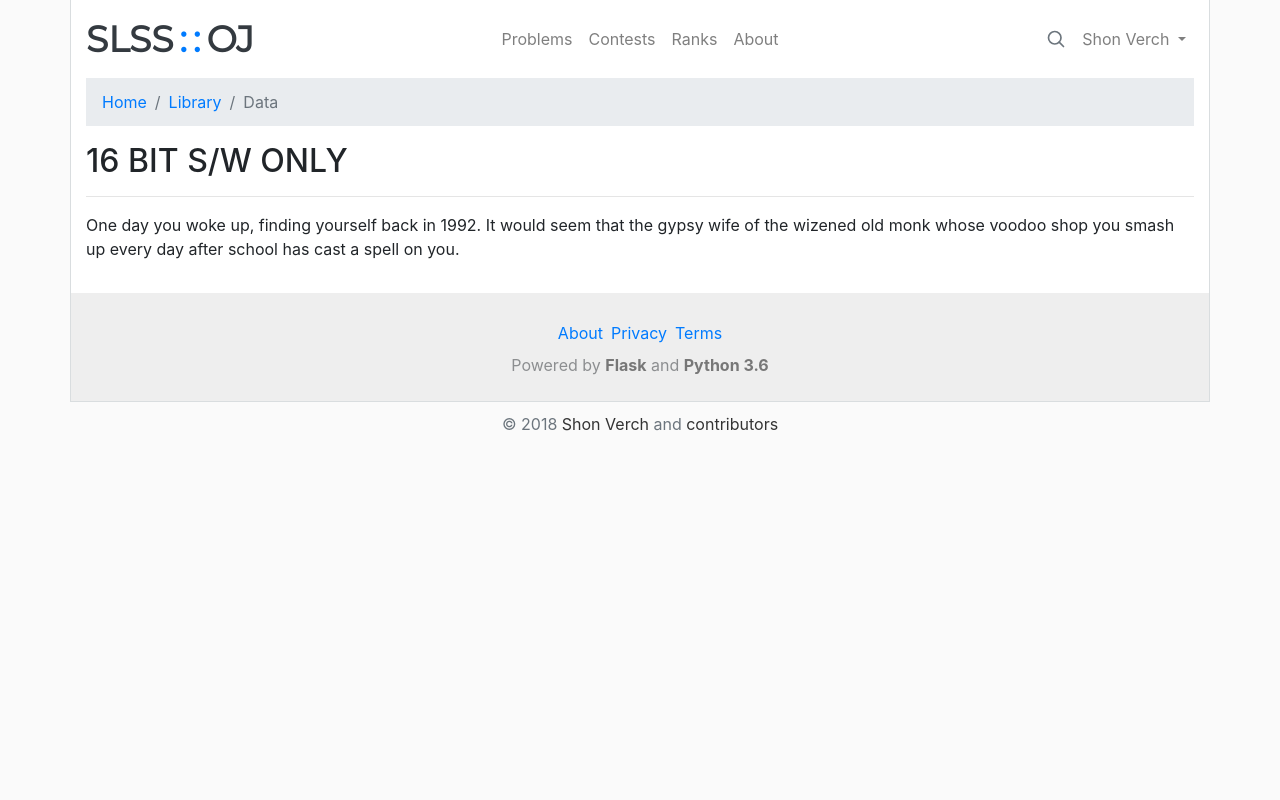
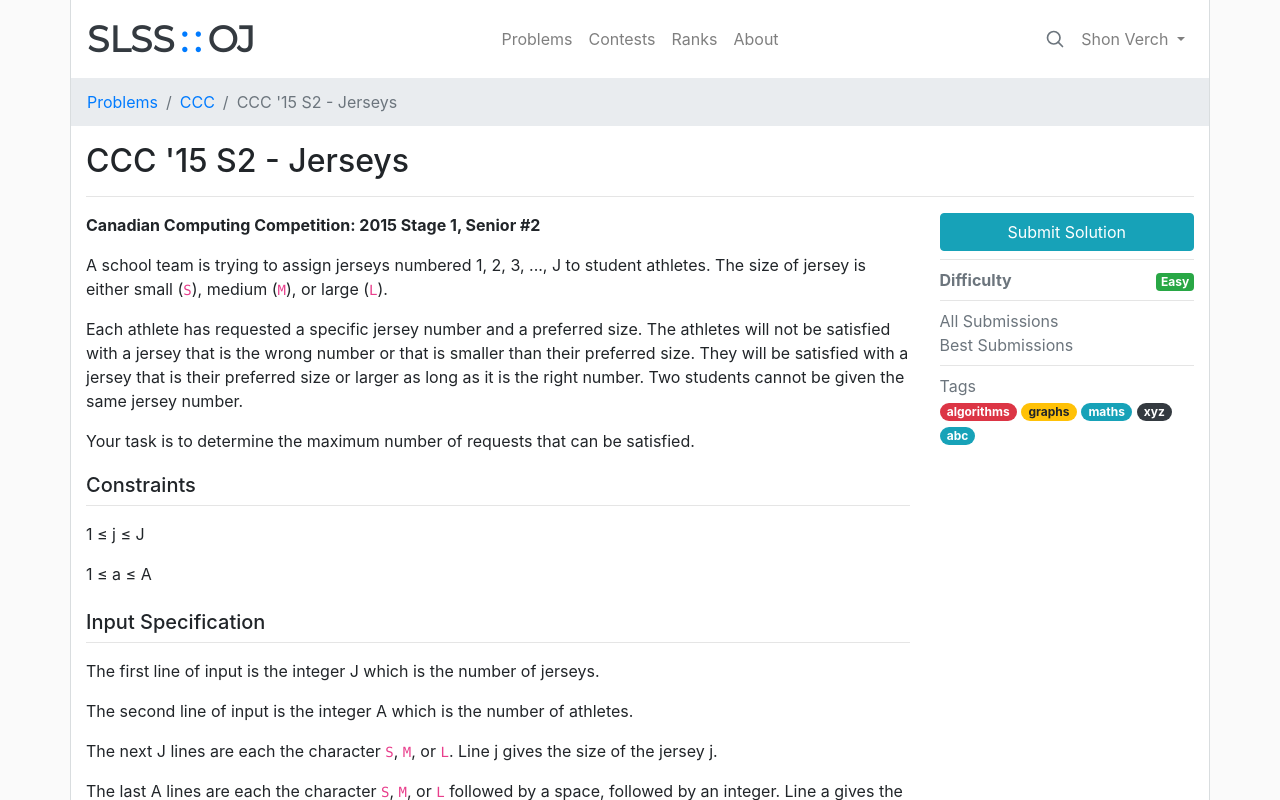
Before and after one commit to galacticglum/OnlineGraderCS, a React (Create React App) app in the folder frontend/: page /problem/1 in a window 1280 px wide. Shown: the top 800 px of the page. Built offline with nearby package versions, Linux system fonts and the light colour scheme.

Commit message:
Problem page mockup styling

```diff
--- a/frontend/src/components/BreadcrumbNavigation.js
+++ b/frontend/src/components/BreadcrumbNavigation.js
@@ -7,11 +7,9 @@ import './BreadcrumbNavigation.css';
 export default class BreadcrumbNavigation extends Component {
     render() {
         return (
-            <Navigation includeLine={false}>
+            <Navigation childrenClassName='px-0' includeLine={false}>
                 <Breadcrumb listClassName="breadcrumb-nav my-0 mx-0" className="my-0 py-0">
-                    <BreadcrumbItem><a href="#">Home</a></BreadcrumbItem>
-                    <BreadcrumbItem><a href="#">Library</a></BreadcrumbItem>
-                    <BreadcrumbItem active>Data</BreadcrumbItem>
+                    {this.props.children}
                 </Breadcrumb>
             </Navigation>
         )
--- a/frontend/src/components/Navigation.js
+++ b/frontend/src/components/Navigation.js
@@ -35,8 +35,8 @@ class Navigation extends Component {
         const navLineClass = this.props.includeLine == true ? 'nav-line' : '';
 
         return (
-            <div className="container">
-                <Navbar light expand="md" className={"justify-content-center py-3 px-0 nav-header " + navLineClass}>
+            <div className={'container px-0'}>
+                <Navbar light expand="md" className={"justify-content-center py-3 nav-header " + navLineClass}>
                     <NavbarBrand tag={Link} to="/" className="d-flex w-50 mr-auto text-dark nav-header-brand">
                         <strong>
                             SLS
@@ -99,14 +99,17 @@ class Navigation extends Component {
                     </Collapse>
                 </Navbar>
 
-                {this.props.children}
+                <div className={this.props.childrenClassName}>
+                    {this.props.children}
+                </div>
             </div>
         );
     }
 }
 
 Navigation.defaultProps = {
-    includeLine: true
+    includeLine: true,
+    childrenClassName: 'px-3'
 }
 
 export default Navigation;
--- a/frontend/src/components/pages/Problem.css
+++ b/frontend/src/components/pages/Problem.css
@@ -2,3 +2,7 @@
     margin-bottom: .25rem;
     font-size: 2rem;
 }
+
+.btn-submit-solution {
+    width: 100%;
+}
--- a/frontend/src/components/pages/Problem.js
+++ b/frontend/src/components/pages/Problem.js
@@ -1,13 +1,46 @@
 import React, { Component } from 'react'
-import { Breadcrumb, BreadcrumbItem } from 'reactstrap';
+import {
+    Row,
+    Col,
+    BreadcrumbItem,
+    Button,
+    Badge,
+    Table } from 'reactstrap';
+
 import { withRouter } from 'react-router-dom';
 
 import BreadcrumbNavigation from '../BreadcrumbNavigation';
 import Footer from '../Footer';
+import TagList from '../TagList';
 
 import './Problem.css';
 
 class Problem extends Component {
+    state = {
+        tags: [
+            {
+                name: 'algorithms',
+                className: 'badge-danger'
+            },
+            {
+                name: 'graphs',
+                className: 'badge-warning'
+            },
+            {
+                name: 'maths',
+                className: 'badge-info'
+            },
+            {
+                name: 'xyz',
+                className: 'badge-dark'
+            },
+            {
+                name: 'abc',
+                className: 'badge-info'
+            }
+        ]
+    }
+
     componentWillMount() {
         const { id } = this.props.match.params;
 
@@ -23,18 +56,121 @@ class Problem extends Component {
         return (
             <div>
                 <div className="content">
-                    <BreadcrumbNavigation />
+                    <BreadcrumbNavigation>
+                        <BreadcrumbItem><a href="#">Problems</a></BreadcrumbItem>
+                        <BreadcrumbItem><a href="#">CCC</a></BreadcrumbItem>
+                        <BreadcrumbItem active>CCC '15 S2 - Jerseys</BreadcrumbItem>
+                    </BreadcrumbNavigation>
 
                     <div className="container py-3">
-                        <h2 className="problem-title">16 BIT S/W ONLY</h2>
+                        <Col md="12" className="px-0">
+                            <h2 className="problem-title">CCC '15 S2 - Jerseys</h2>
+                            {/* <div className="d-flex flex-row">
+                                <h2 className="problem-title">CCC '15 S2 - Jerseys</h2>
+                                <Badge className="ml-auto align-self-end" color="success">Easy</Badge>
+                            </div> */}
                             <hr/>
-                        {/* <p className="blog-post-meta">{props.post.date} by <a href="#">{props.post.user}</a></p> */}
+                        </Col>
 
+                        <Row className="px-0">
+                            <Col md="9">
+                                <div className="problem-description">
+                                    <p><strong>Canadian Computing Competition: 2015 Stage 1, Senior #2</strong></p>
+                                    <p>
+                                        A school team is trying to assign jerseys numbered 1, 2, 3, ..., J to student athletes. The size of
+                                        jersey is either small (<code>S</code>), medium (<code>M</code>), or large (<code>L</code>).
+                                    </p>
+
+                                    <p>
+                                        Each athlete has requested a specific jersey number and a preferred size. The athletes will not be satisfied with
+                                        a jersey that is the wrong number or that is smaller than their preferred size. They will be satisfied with a
+                                        jersey that is their preferred size or larger as long as it is the right number. Two students cannot be given the
+                                        same jersey number.
+                                    </p>
+
+                                    <p>
+                                        Your task is to determine the maximum number of requests that can be satisfied.
+                                    </p>
+                                </div>
+
+                                <div className="py-1 problem-constraints">
+                                    <h5>Constraints</h5>
+                                    <hr className="mt-0" />
+                                    <p>
+                                        1 ≤ j ≤ J
+                                    </p>
+                                    <p>
+                                        1 ≤ a ≤ A
+                                    </p>
+                                </div>
+
+                                <div className="py-1 problem-input-spec">
+                                    <h5>Input Specification</h5>
+                                    <hr className="mt-0" />
+                                    <p>
+                                        The first line of input is the integer J which is the number of jerseys.
+                                    </p>
+                                    <p>
+                                        The second line of input is the integer A which is the number of athletes.
+                                    </p>
+                                    <p>
+                                        The next J lines are each the character <code>S</code>, <code>M</code>, or <code>L</code>. Line j gives the
+                                        size of the jersey j.
+                                    </p>
+                                    <p>
+                                        The last A lines are each the character <code>S</code>, <code>M</code>, or <code>L</code> followed by a space, followed
+                                        by an integer. Line a gives the requested size and jersey number for athlete a where the athletes are numbered
+                                        1, 2, 3, ..., A.
+                                    </p>
+                                    <p>
+                                        For 50% of the test cases, 1 ≤ J ≤ 10^3  and 1 ≤ A ≤ 10^3.
+                                    </p>
+                                    <p>
+                                        For the remaining 50% of the test cases, 1 ≤ J ≤ 10^6  and 1 ≤ A ≤ 10^6.
+                                    </p>
+                                </div>
+
+                                <div className="py-1 problem-output-spec">
+                                    <h5>Output Specification</h5>
+                                    <hr className="mt-0" />
                                     <p>
                                         One day you woke up, finding yourself back in 1992.
                                         It would seem that the gypsy wife of the wizened old monk
                                         whose voodoo shop you smash up every day after school has cast a spell on you.
                                     </p>
+                                </div>
+
+                            </Col>
+                            <Col md="3" className="order-first order-md-2">
+                                {/* <p className="blog-post-meta">{props.post.date} by <a href="#">{props.post.user}</a></p> */}
+
+                                <Button color="info" className="mb-0 btn-submit-solution">
+                                    Submit Solution
+                                </Button>
+                                <hr className="my-2" />
+                                <Table className="m-0" borderless={true}>
+                                    <tbody>
+                                    <tr>
+                                        <th scope="row" className="m-0 p-0 text-muted">Difficulty</th>
+                                        <td className="m-0 p-0 text-right"><Badge color="success">Easy</Badge></td>
+                                    </tr>
+                                    </tbody>
+                                </Table>
+                                <hr className="my-2" />
+                                <div>
+                                    <a href="#" className="muted-link">All Submissions</a>
+                                </div>
+                                <div>
+                                    <a href="#" className="muted-link">Best Submissions</a>
+                                </div>
+                                <hr className="my-2" />
+                                <div className="text-muted">
+                                    Tags
+                                </div>
+                                <TagList tags={this.state.tags} />
+                            </Col>
+                        </Row>
+
                     </div>
                 </div>
 
--- a/frontend/src/index.css
+++ b/frontend/src/index.css
@@ -44,3 +44,12 @@ html body {
 .smallcaps {
   font-variant: small-caps;
 }
+
+.muted-link {
+  color: #6c757d;
+}
+
+.muted-link:hover {
+  text-decoration: none;
+  color: #343a40 !important;
+}
```
Lines whose indentation alone changed are shown as unchanged.
